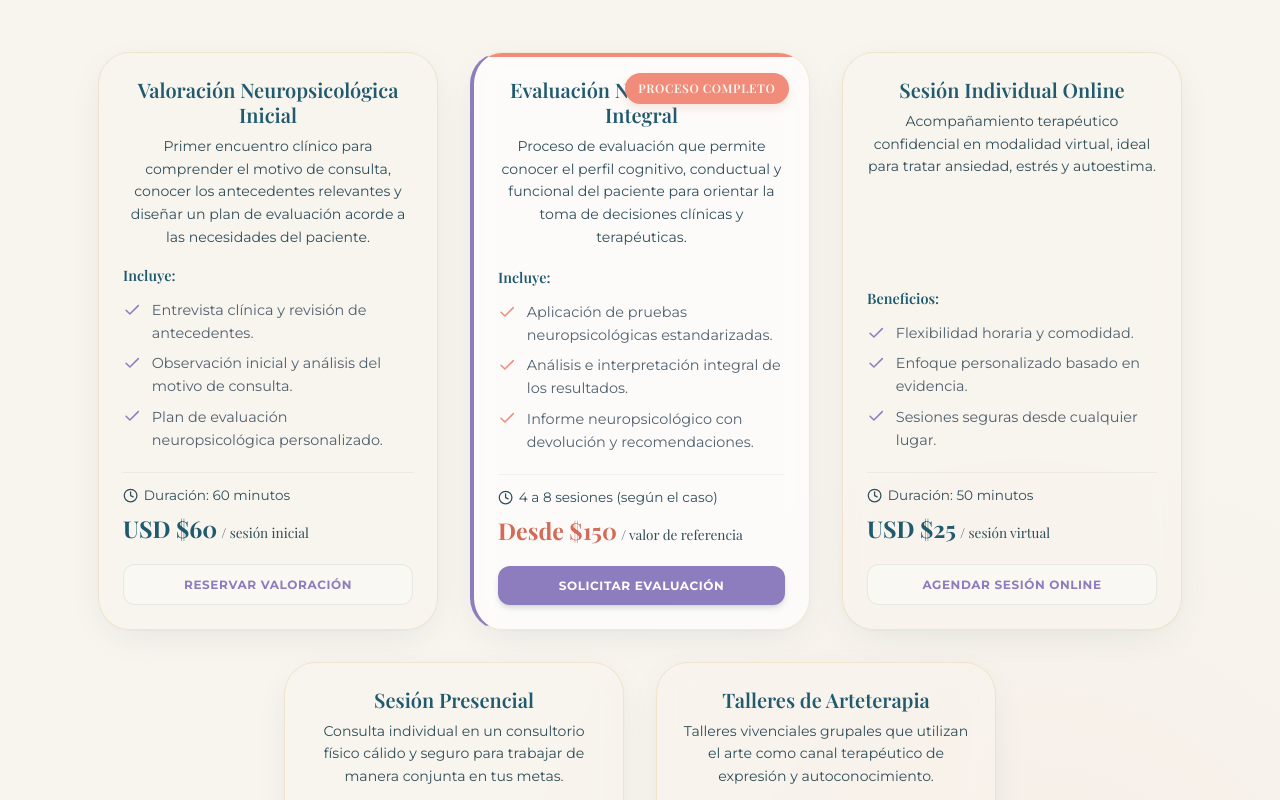
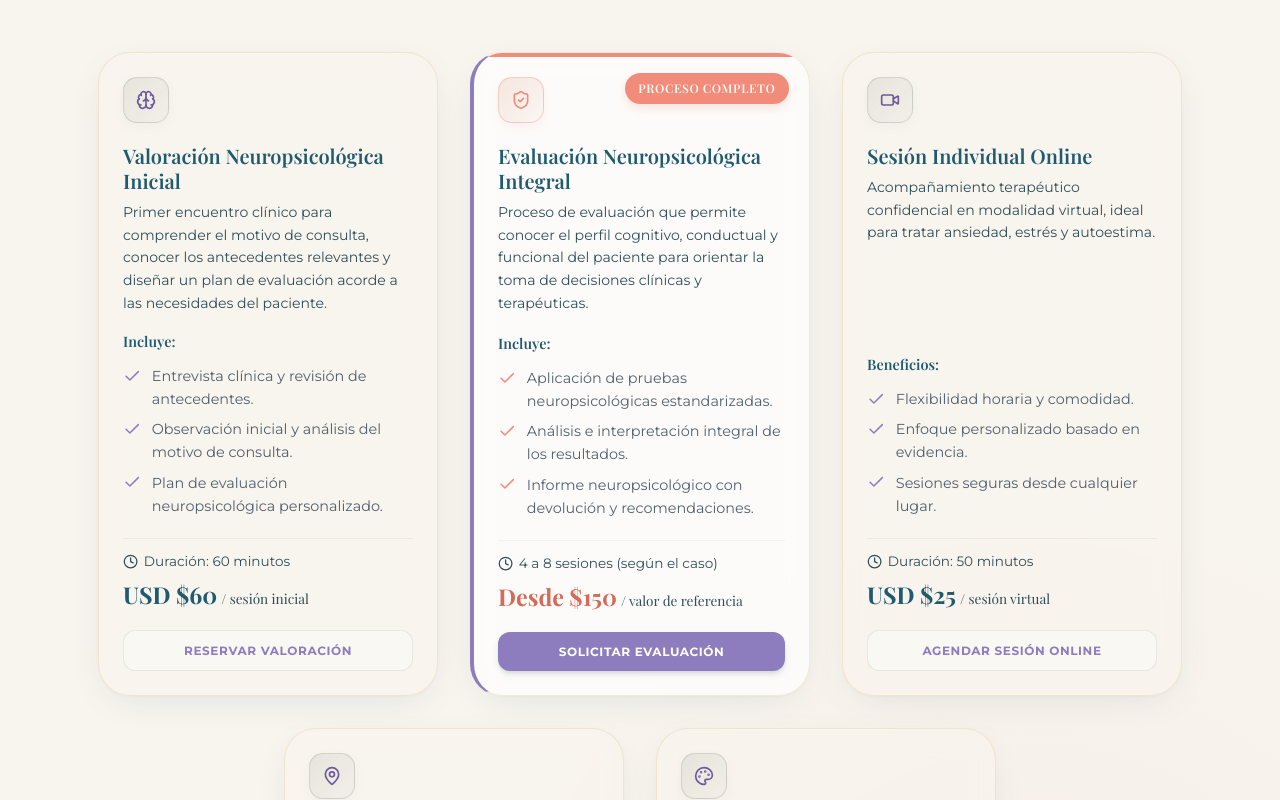
Before and after one commit to MAXVMVS/psic-damarispazmino, a React (Vite) app: page / in a window 1280 px wide. Shown: the part 2880-3680 px from the top of the page. Built offline with nearby package versions, Linux system fonts and the light colour scheme; no server answers; a web font is replaced by a local one.

Commit message:
design: add premium top-left squircle icon badges to service pricing cards and left-align texts

```diff
--- a/src/App.tsx
+++ b/src/App.tsx
@@ -461,6 +461,11 @@ Quedo atento/a a su respuesta. ¡Muchas gracias!`;
 
             {/* SERVICE CARD 1 */}
             <div id="service-card-eval-inicial" className="service-card">
+              <div className="service-card-header">
+                <div className="service-card-icon-wrapper">
+                  <Brain size={20} />
+                </div>
+              </div>
               <h3 className="service-title">Valoración Neuropsicológica Inicial</h3>
               <p className="service-description">
                 Primer encuentro clínico para comprender el motivo de consulta, conocer los antecedentes relevantes y diseñar un plan de evaluación acorde a las necesidades del paciente.
@@ -500,6 +505,11 @@ Quedo atento/a a su respuesta. ¡Muchas gracias!`;
             {/* SERVICE CARD 2 (RECOMMENDED EVALUATION) */}
             <div id="service-card-eval-integral" className="service-card recommended">
               <span className="badge-recommended">Proceso Completo</span>
+              <div className="service-card-header">
+                <div className="service-card-icon-wrapper">
+                  <ShieldCheck size={20} />
+                </div>
+              </div>
               <h3 className="service-title">Evaluación Neuropsicológica Integral</h3>
               <p className="service-description">
                 Proceso de evaluación que permite conocer el perfil cognitivo, conductual y funcional del paciente para orientar la toma de decisiones clínicas y terapéuticas.
@@ -538,6 +548,11 @@ Quedo atento/a a su respuesta. ¡Muchas gracias!`;
 
             {/* SERVICE CARD 3 */}
             <div id="service-card-online" className="service-card">
+              <div className="service-card-header">
+                <div className="service-card-icon-wrapper">
+                  <Video size={20} />
+                </div>
+              </div>
               <h3 className="service-title">Sesión Individual Online</h3>
               <p className="service-description">
                 Acompañamiento terapéutico confidencial en modalidad virtual, ideal para tratar ansiedad, estrés y autoestima.
@@ -576,6 +591,11 @@ Quedo atento/a a su respuesta. ¡Muchas gracias!`;
 
             {/* SERVICE CARD 4 */}
             <div id="service-card-presencial" className="service-card">
+              <div className="service-card-header">
+                <div className="service-card-icon-wrapper">
+                  <MapPin size={20} />
+                </div>
+              </div>
               <h3 className="service-title">Sesión Presencial</h3>
               <p className="service-description">
                 Consulta individual en un consultorio físico cálido y seguro para trabajar de manera conjunta en tus metas.
@@ -614,6 +634,11 @@ Quedo atento/a a su respuesta. ¡Muchas gracias!`;
 
             {/* SERVICE CARD 5 */}
             <div id="service-card-arteterapia" className="service-card">
+              <div className="service-card-header">
+                <div className="service-card-icon-wrapper">
+                  <Palette size={20} />
+                </div>
+              </div>
               <h3 className="service-title">Talleres de Arteterapia</h3>
               <p className="service-description">
                 Talleres vivenciales grupales que utilizan el arte como canal terapéutico de expresión y autoconocimiento.
--- a/src/index.css
+++ b/src/index.css
@@ -802,26 +802,47 @@ section {
   box-shadow: 0 4px 10px rgba(211, 132, 107, 0.2);
 }
 
-.service-icon-heading {
-  width: 3.5rem;
-  height: 3.5rem;
-  border-radius: 16px;
-  background-color: var(--color-sage-light);
+.service-card-header {
+  display: flex;
+  justify-content: flex-start;
+  align-items: center;
+  margin-bottom: 1.25rem;
+}
+
+.service-card-icon-wrapper {
+  display: inline-flex;
+  align-items: center;
+  justify-content: center;
+  width: 46px;
+  height: 46px;
+  border-radius: 14px;
+  background: linear-gradient(135deg, rgba(121, 137, 114, 0.15) 0%, rgba(121, 137, 114, 0.04) 100%);
+  border: 1px solid rgba(121, 137, 114, 0.25);
   color: var(--color-sage-dark);
-  display: flex;
-  align-items: center;
-  justify-content: center;
-  margin: 0 auto 1rem auto;
-}
-
-.service-card:nth-child(2) .service-icon-heading {
-  background-color: var(--color-terracotta-light);
+  box-shadow: 0 4px 12px rgba(121, 137, 114, 0.05);
+  transition: all 0.4s cubic-bezier(0.165, 0.84, 0.44, 1);
+}
+
+.service-card.recommended .service-card-icon-wrapper {
+  background: linear-gradient(135deg, rgba(211, 132, 107, 0.18) 0%, rgba(211, 132, 107, 0.05) 100%);
+  border: 1px solid rgba(211, 132, 107, 0.3);
   color: var(--color-terracotta);
-}
-
-.service-card:nth-child(3) .service-icon-heading {
-  background-color: #E6ECF5;
-  color: #2F588B;
+  box-shadow: 0 4px 12px rgba(211, 132, 107, 0.08);
+}
+
+.service-card:hover .service-card-icon-wrapper {
+  transform: scale(1.08) rotate(4deg);
+  box-shadow: 0 8px 20px rgba(121, 137, 114, 0.12);
+  border-color: rgba(121, 137, 114, 0.4);
+}
+
+.service-card.recommended:hover .service-card-icon-wrapper {
+  box-shadow: 0 8px 20px rgba(211, 132, 107, 0.16);
+  border-color: rgba(211, 132, 107, 0.45);
+}
+
+.service-card-icon-wrapper svg {
+  stroke-width: 2px;
 }
 
 .service-title {
@@ -829,7 +850,7 @@ section {
   font-weight: 600;
   color: var(--color-navy);
   margin-bottom: 0.5rem;
-  text-align: center;
+  text-align: left;
 }
 
 .service-description {
@@ -837,7 +858,7 @@ section {
   font-size: 0.88rem;
   margin-bottom: 1rem;
   flex-grow: 1;
-  text-align: center;
+  text-align: left;
 }
 
 .service-includes-title {
```
